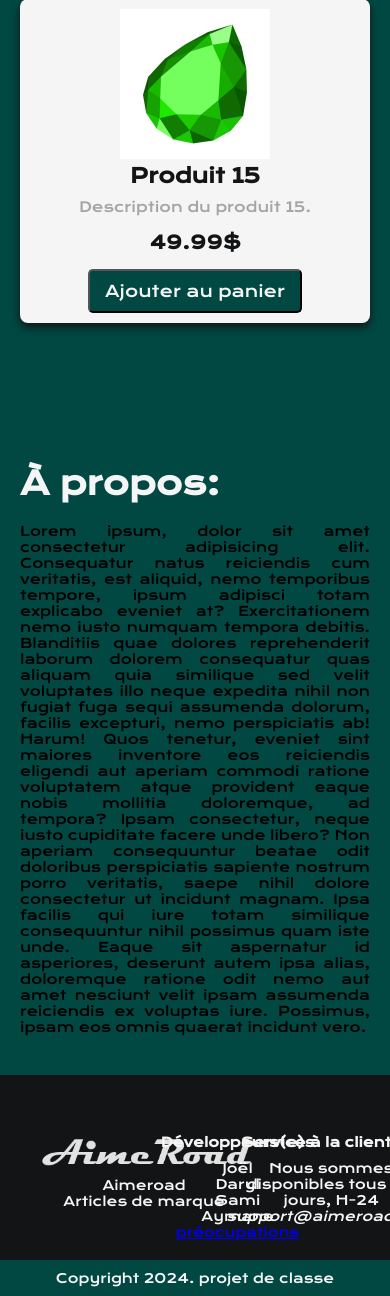
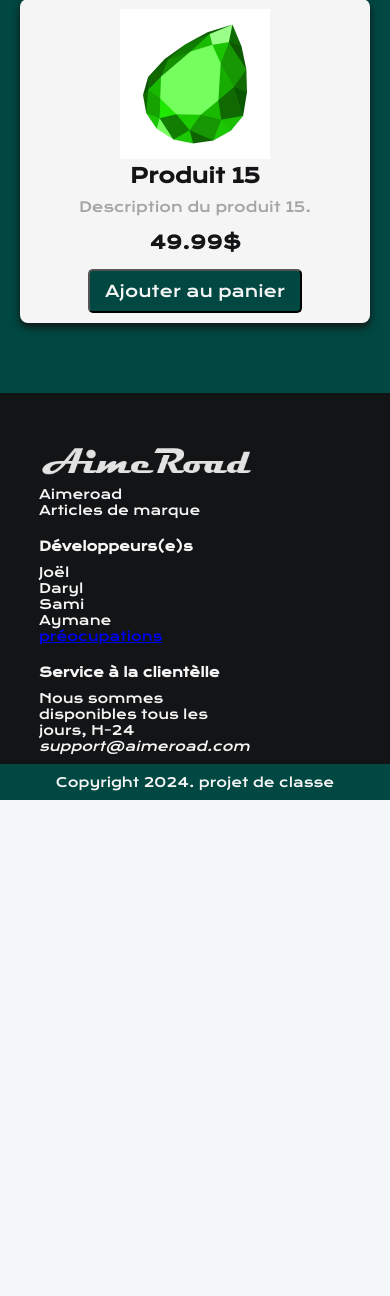
Before and after one commit to jo17-dev/AimeRoad-eShop, a PHP site: page /pages/listeproduits.html in a window 390 px wide; the page is wider, and only the part inside the window is pictured. Shown: the part 5106-6402 px from the top of that part. After the commit the page ends 5906 px from the top of that part, so only its background shows below. Run offline with PHP 8.4, Linux system fonts and the light colour scheme.

Commit message:
version presentation 1

```diff
--- a/e-boutique/css/PagePaiment.css
+++ b/e-boutique/css/PagePaiment.css
@@ -1,4 +1,4 @@
-
+@import url(init.css);
 *{
   margin:0; padding:0;
   box-sizing: border-box;
--- a/e-boutique/css/listeproduits.css
+++ b/e-boutique/css/listeproduits.css
@@ -108,13 +108,6 @@ h1 { /* Notre Collection ... */
     height: 24px;
 }
 
-/* section à propos */
-.about-section{
-    text-align: justify;
-    font-size: smaller;
-    font-weight: 100;
-    padding: 20px;
-}
 
 /* section cathegories */
 .section-title{
@@ -126,66 +119,11 @@ h1 { /* Notre Collection ... */
     padding-right: 10px;
 }
 
-footer{
-    margin-top: 20px;
-    background-color: var(--noir);
-    color: var(--blanc-clair);
-    padding-top: 20px;
+.footer{
+    text-align: left;
 }
 
 
-footer > div{
-    font-size: small;
-    padding: 10px;
-}
-
-/* partie du copyrigth */
-footer > div:nth-child(2) {
-    background-color: var(--vert-sombre);
-    color: var(--blanc-clair);
-}
-
-/* partie des infos */
-footer > div:nth-child(1){
-    /* display: flex;
-    flex-direction: row;
-    flex-wrap: wrap;
-    justify-content: space-around;
-    */
-    display: grid;
-    grid-template-columns: 30% 30% 30%;
-    margin: auto;
-    width: 80%;
-    max-width: 800px;
-}
-
-footer > div:nth-child(1) > div{
-    /* border: 1px solid blue; */
-    width: 210px;
-    margin-right: auto;
-    margin-top: 20px;
-}
-footer > div:nth-child(1) > div > img {
-    height: 40px;
-}
-
-footer > div:nth-child(1) > div > h4{
-    margin-bottom: 10px;
-}
-
-/* section à propos */
-.about-section{
-    text-align: justify;
-    font-size: smaller;
-    font-weight: 100;
-    padding: 20px;
-}
-
-.footer-contact-info{
-    padding: 5%;
-    display: inline;
-    grid-template-columns:  auto;
-}
 
 
 /* version mobile*/
@@ -204,8 +142,4 @@ footer > div:nth-child(1) > div > h4{
     .img-produits {
         height: 150px; /*Nouvelle taille d'image du produit par rapport aux appareils mobiles*/
     }
-
-    .footer-contact-info{
-        padding: 5%;
-    }
 }
--- a/e-boutique/pages/PagePaiement.html
+++ b/e-boutique/pages/PagePaiement.html
@@ -7,6 +7,7 @@
 
 </head>
 <body>
+
 <div class="container">
     <form action="">
         <div class="row">
@@ -49,7 +50,7 @@
 
                 <div class="input-Box">
                     <label>Cartes acceptées :</label>
-                    <img src="images/card_img.png" alt="">
+                    <img src="/e-boutique/img/card_img.png" alt="">
                 </div>
                 <div class="input-Box">
                     <label>Nom sur la carte :</label>
--- a/e-boutique/pages/listeproduits.html
+++ b/e-boutique/pages/listeproduits.html
@@ -165,18 +165,8 @@
             </div>
         </div>
     </div>
-</section>
-<!-- section des contacts -->
-<h1 class="section-title">À propos: <span class="section-title-line"></span></h1>
-<section class="section about-section">
-    <p>Lorem ipsum, dolor sit amet consectetur adipisicing elit. Consequatur natus reiciendis cum veritatis, est aliquid, nemo temporibus tempore, ipsum adipisci totam explicabo eveniet at? Exercitationem nemo iusto numquam tempora debitis.
-    Blanditiis quae dolores reprehenderit laborum dolorem consequatur quas aliquam quia similique sed velit voluptates illo neque expedita nihil non fugiat fuga sequi assumenda dolorum, facilis excepturi, nemo perspiciatis ab! Harum!
-    Quos tenetur, eveniet sint maiores inventore eos reiciendis eligendi aut aperiam commodi ratione voluptatem atque provident eaque nobis mollitia doloremque, ad tempora? Ipsam consectetur, neque iusto cupiditate facere unde libero?
-    Non aperiam consequuntur beatae odit doloribus perspiciatis sapiente nostrum porro veritatis, saepe nihil dolore consectetur ut incidunt magnam. Ipsa facilis qui iure totam similique consequuntur nihil possimus quam iste unde.
-    Eaque sit aspernatur id asperiores, deserunt autem ipsa alias, doloremque ratione odit nemo aut amet nesciunt velit ipsam assumenda reiciendis ex voluptas iure. Possimus, ipsam eos omnis quaerat incidunt vero.</p>
-</section>
 <!-- footer part -->
-<footer>
+<footer class="footer">
     <div class="footer-contact-info">
         <div>
             <img src="../img/logo-320x60.png" alt="AimeRoad">
```
Also changed, not shown: e-boutique/css/PagePanier.css (+8 -2 lines), e-boutique/pages/PagePanier.html (+6 -3 lines), e-boutique/pages/connexion.html (renamed from e-boutique/pages/connexion.php), e-boutique/pages/inscription.html (renamed from e-boutique/pages/inscription.php).
